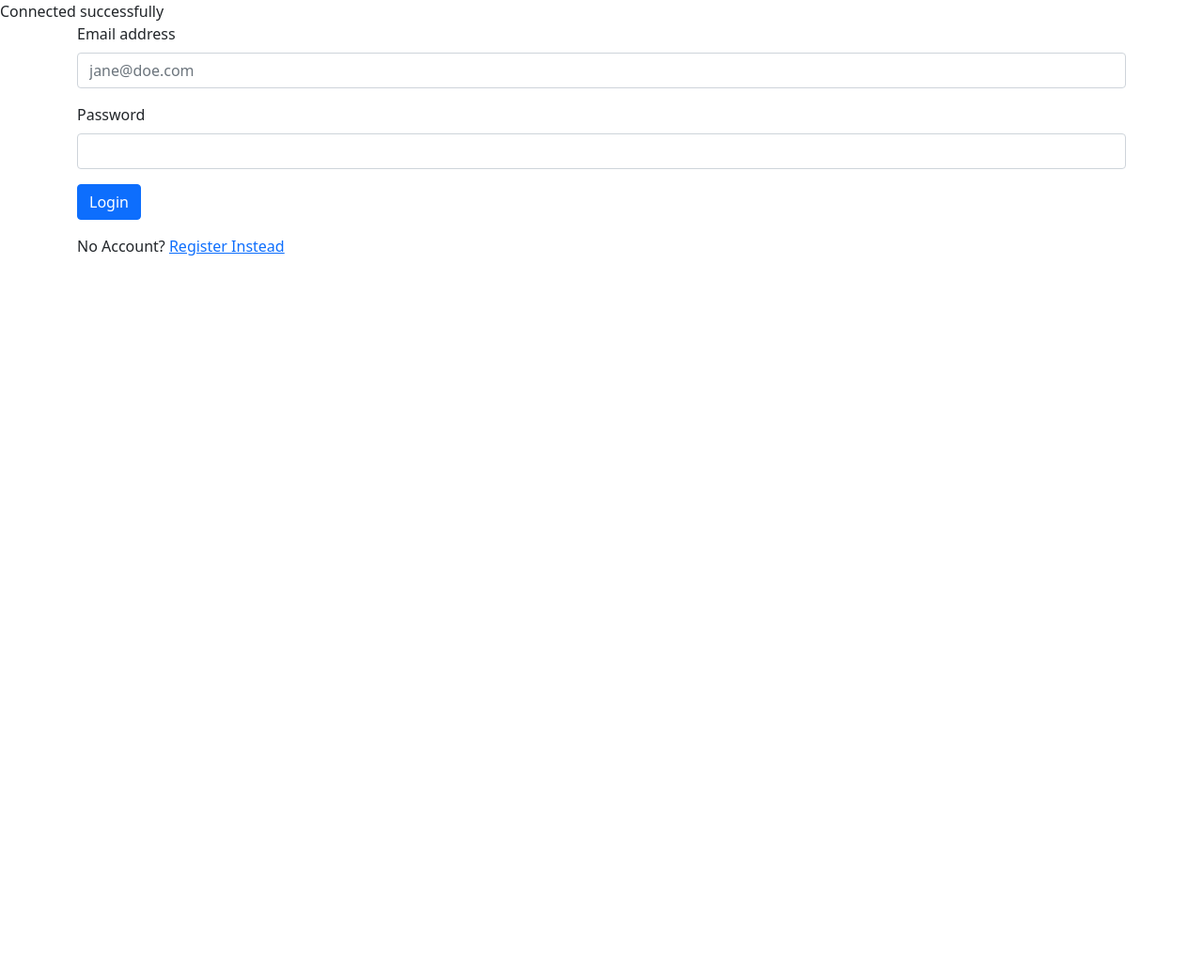
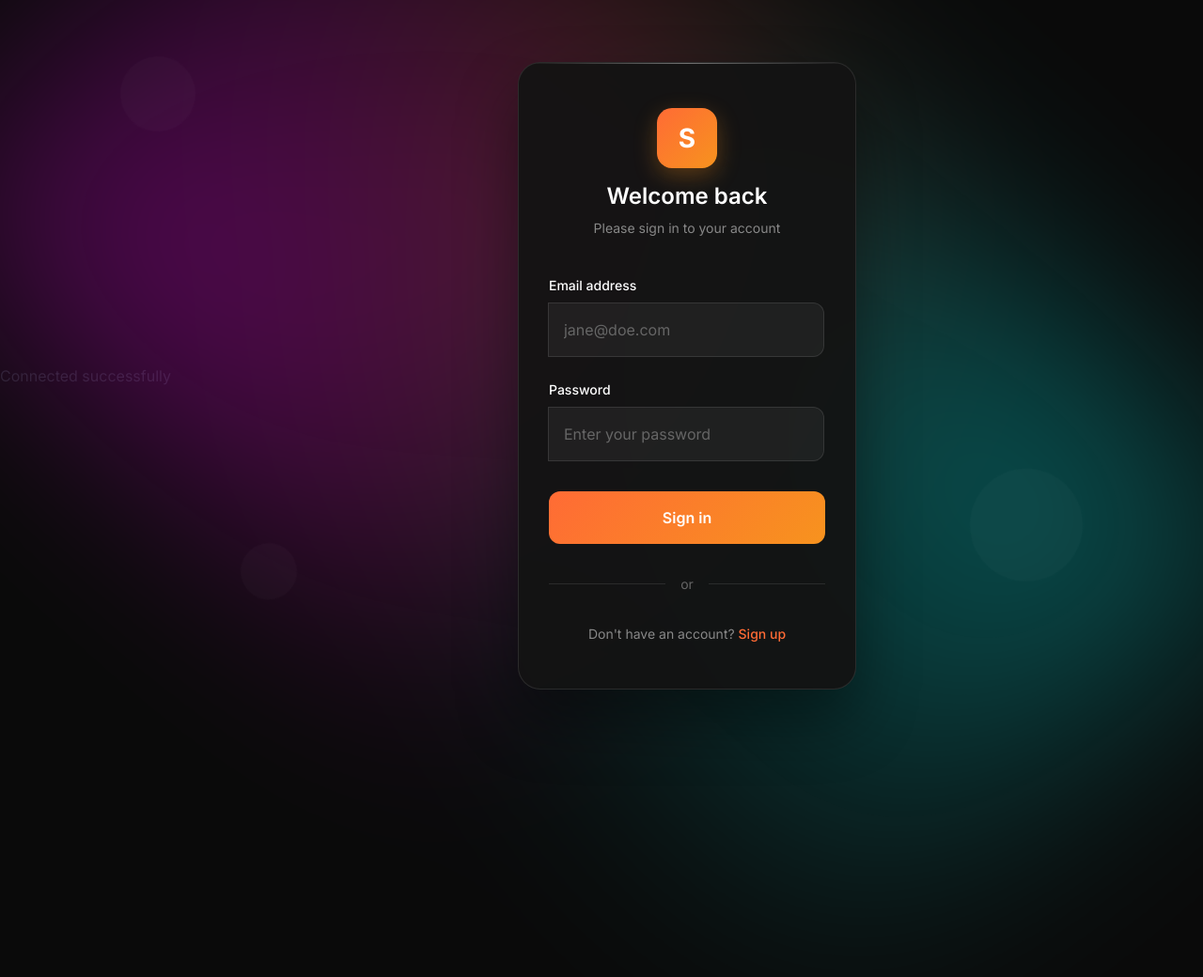
Before and after one commit to Xknowns/Laravel_Project, a PHP site: page / in a window 1280 px wide; the page is wider, and only the part inside the window is pictured. Shown: the top 1040 px of that part at 94% size. Before the commit the page ends 272 px from the top of that part, so only its background shows below. Run offline with PHP 8.4, Linux system fonts and the light colour scheme.

Commit message:
Update index.php

```diff
--- a/index.php
+++ b/index.php
@@ -1,9 +1,7 @@
 <?php
 require_once 'connection.php';
 ?>
-
 <html lang="en">
-
 <head>
 	<meta charset="UTF-8">
 	<meta http-equiv="X-UA-Compatible" content="IE=edge">
@@ -11,24 +9,315 @@ require_once 'connection.php';
 	<link href="https://cdn.jsdelivr.net/npm/bootstrap@5.1.0/dist/css/bootstrap.min.css" rel="stylesheet" integrity="sha384-KyZXEAg3QhqLMpG8r+8fhAXLRk2vvoC2f3B09zVXn8CA5QIVfZOJ3BCsw2P0p/We" crossorigin="anonymous">
 	<script src="https://cdn.jsdelivr.net/npm/bootstrap@5.1.0/dist/js/bootstrap.bundle.min.js" integrity="sha384-U1DAWAznBHeqEIlVSCgzq+c9gqGAJn5c/t99JyeKa9xxaYpSvHU5awsuZVVFIhvj" crossorigin="anonymous"></script>
 	<title>Login</title>
+	<style>
+		@import url('https://fonts.googleapis.com/css2?family=Inter:wght@300;400;500;600;700&display=swap');
+
+		* {
+			margin: 0;
+			padding: 0;
+			box-sizing: border-box;
+		}
+
+		body {
+			font-family: 'Inter', sans-serif;
+			background: #0a0a0a;
+			min-height: 100vh;
+			display: flex;
+			align-items: center;
+			justify-content: center;
+			position: relative;
+			overflow: hidden;
+		}
+
+		body::before {
+			content: '';
+			position: absolute;
+			top: 0;
+			left: 0;
+			width: 100%;
+			height: 100%;
+			background: radial-gradient(circle at 20% 80%, #ff00ff 0%, transparent 50%),
+						radial-gradient(circle at 80% 20%, #00ffff 0%, transparent 50%),
+						radial-gradient(circle at 40% 40%, #ff6b35 0%, transparent 50%);
+			animation: morphing 8s ease-in-out infinite;
+			filter: blur(100px);
+			opacity: 0.3;
+		}
+
+		@keyframes morphing {
+			0%, 100% { transform: scale(1) rotate(0deg); }
+			50% { transform: scale(1.1) rotate(180deg); }
+		}
+
+		.container {
+			position: relative;
+			z-index: 10;
+			max-width: 400px;
+			width: 100%;
+			padding: 20px;
+		}
+
+		.login-container {
+			background: rgba(20, 20, 20, 0.95);
+			border: 1px solid rgba(255, 255, 255, 0.1);
+			border-radius: 24px;
+			padding: 48px 32px;
+			box-shadow: 0 32px 64px rgba(0, 0, 0, 0.4);
+			position: relative;
+			overflow: hidden;
+		}
+
+		.login-container::before {
+			content: '';
+			position: absolute;
+			top: 0;
+			left: 0;
+			right: 0;
+			height: 1px;
+			background: linear-gradient(90deg, transparent, rgba(255,255,255,0.4), transparent);
+		}
+
+		.logo-area {
+			text-align: center;
+			margin-bottom: 40px;
+		}
+
+		.logo {
+			width: 64px;
+			height: 64px;
+			background: linear-gradient(135deg, #ff6b35, #f7931e);
+			border-radius: 16px;
+			margin: 0 auto 16px;
+			display: flex;
+			align-items: center;
+			justify-content: center;
+			font-size: 28px;
+			font-weight: 700;
+			color: white;
+			box-shadow: 0 8px 24px rgba(247, 147, 30, 0.3);
+		}
+
+		.welcome-text {
+			color: #ffffff;
+			font-size: 24px;
+			font-weight: 600;
+			margin-bottom: 8px;
+		}
+
+		.subtitle {
+			color: #888;
+			font-size: 14px;
+		}
+
+		.input-group {
+			margin-bottom: 24px;
+			position: relative;
+		}
+
+		.input-label {
+			display: block;
+			color: #ffffff;
+			font-size: 14px;
+			font-weight: 500;
+			margin-bottom: 8px;
+		}
+
+		.input-field {
+			width: 100%;
+			padding: 16px;
+			background: rgba(255, 255, 255, 0.05);
+			border: 1px solid rgba(255, 255, 255, 0.1);
+			border-radius: 12px;
+			color: #ffffff;
+			font-size: 16px;
+			transition: all 0.3s cubic-bezier(0.4, 0, 0.2, 1);
+			outline: none;
+		}
+
+		.input-field::placeholder {
+			color: #666;
+		}
+
+		.input-field:focus {
+			border-color: #ff6b35;
+			box-shadow: 0 0 0 3px rgba(255, 107, 53, 0.1);
+			background: rgba(255, 255, 255, 0.08);
+		}
+
+		.login-button {
+			width: 100%;
+			padding: 16px;
+			background: linear-gradient(135deg, #ff6b35, #f7931e);
+			border: none;
+			border-radius: 12px;
+			color: white;
+			font-size: 16px;
+			font-weight: 600;
+			cursor: pointer;
+			transition: all 0.3s ease;
+			margin-top: 8px;
+			position: relative;
+			overflow: hidden;
+		}
+
+		.login-button::before {
+			content: '';
+			position: absolute;
+			top: 0;
+			left: -100%;
+			width: 100%;
+			height: 100%;
+			background: linear-gradient(90deg, transparent, rgba(255,255,255,0.3), transparent);
+			transition: left 0.5s ease;
+		}
+
+		.login-button:hover {
+			transform: translateY(-1px);
+			box-shadow: 0 12px 40px rgba(255, 107, 53, 0.4);
+		}
+
+		.login-button:hover::before {
+			left: 100%;
+		}
+
+		.login-button:active {
+			transform: translateY(0);
+		}
+
+		.divider {
+			display: flex;
+			align-items: center;
+			margin: 32px 0;
+			color: #666;
+			font-size: 14px;
+		}
+
+		.divider::before,
+		.divider::after {
+			content: '';
+			flex: 1;
+			height: 1px;
+			background: rgba(255, 255, 255, 0.1);
+		}
+
+		.divider span {
+			margin: 0 16px;
+		}
+
+		.register-prompt {
+			text-align: center;
+			color: #888;
+			font-size: 14px;
+		}
+
+		.register-link {
+			color: #ff6b35;
+			text-decoration: none;
+			font-weight: 500;
+			transition: all 0.3s ease;
+		}
+
+		.register-link:hover {
+			color: #f7931e;
+			text-decoration: underline;
+		}
+
+		.floating-shapes {
+			position: absolute;
+			top: 0;
+			left: 0;
+			width: 100%;
+			height: 100%;
+			pointer-events: none;
+			overflow: hidden;
+		}
+
+		.shape {
+			position: absolute;
+			background: rgba(255, 255, 255, 0.02);
+			border-radius: 50%;
+			animation: float-around 20s infinite linear;
+		}
+
+		.shape:nth-child(1) {
+			width: 80px;
+			height: 80px;
+			top: 10%;
+			left: 10%;
+			animation-delay: 0s;
+		}
+
+		.shape:nth-child(2) {
+			width: 120px;
+			height: 120px;
+			top: 60%;
+			right: 10%;
+			animation-delay: -7s;
+		}
+
+		.shape:nth-child(3) {
+			width: 60px;
+			height: 60px;
+			bottom: 20%;
+			left: 20%;
+			animation-delay: -14s;
+		}
+
+		@keyframes float-around {
+			0% { transform: translateY(0px) rotate(0deg); }
+			33% { transform: translateY(-20px) rotate(120deg); }
+			66% { transform: translateY(20px) rotate(240deg); }
+			100% { transform: translateY(0px) rotate(360deg); }
+		}
+
+		@media (max-width: 768px) {
+			.login-container {
+				padding: 32px 24px;
+			}
+
+			.welcome-text {
+				font-size: 20px;
+			}
+		}
+	</style>
 </head>
+<body>
+	<div class="floating-shapes">
+		<div class="shape"></div>
+		<div class="shape"></div>
+		<div class="shape"></div>
+	</div>
 
-<body>
 	<div class="container">
+		<div class="login-container">
+			<div class="logo-area">
+				<div class="logo">S</div>
+				<h1 class="welcome-text">Welcome back</h1>
+				<p class="subtitle">Please sign in to your account</p>
+			</div>
 
-		<form action="index.php" method="post">
-      <div class="mb-3">
-          <label for="email" class="form-label">Email address</label>
-          <input type="email" name="email" class="form-control" placeholder="jane@doe.com">
-        </div>
-        <div class="mb-3">
-          <label for="password" class="form-label">Password</label>
-          <input type="password" name="password" class="form-control" placeholder="">
-        </div>
-			<button type="submit" name="login_btn" class="btn btn-primary">Login</button>
-		</form>
-    No Account? <a class="register" href="register.php">Register Instead</a>
+			<form action="index.php" method="post">
+				<div class="input-group">
+					<label class="input-label">Email address</label>
+					<input type="email" name="email" class="input-field" placeholder="jane@doe.com" required>
+				</div>
+
+				<div class="input-group">
+					<label class="input-label">Password</label>
+					<input type="password" name="password" class="input-field" placeholder="Enter your password" required>
+				</div>
+
+				<button type="submit" name="login_btn" class="login-button">Sign in</button>
+			</form>
+
+			<div class="divider">
+				<span>or</span>
+			</div>
+
+			<div class="register-prompt">
+				Don't have an account? <a href="register.php" class="register-link">Sign up</a>
+			</div>
+		</div>
 	</div>
 </body>
-
 </html>
```
